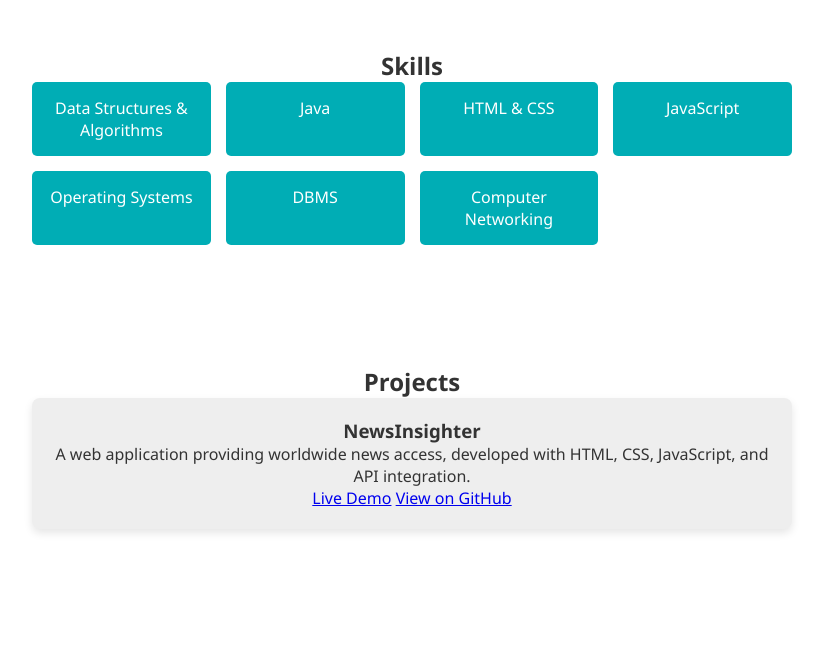
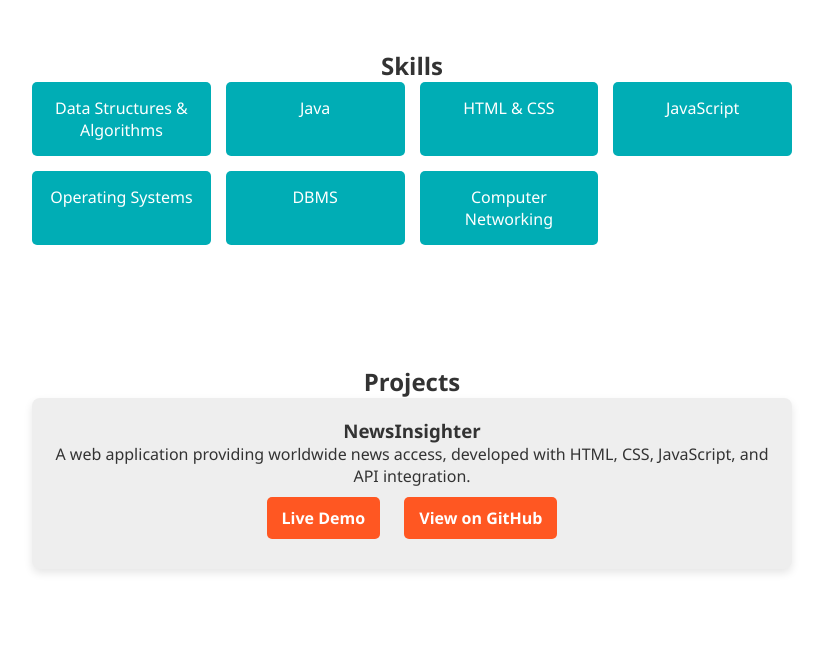
Before and after one commit to DevAkshatC/News-Insighter, a plain HTML site: page index.html in a window 1280 px wide. Shown: the part 1030-1676 px from the top of the page, without its empty margins (228-1051 px from the left). Drawn offline with Linux system fonts and the light colour scheme.

Commit message:
Update style.css

```diff
--- a/style.css
+++ b/style.css
@@ -57,6 +57,22 @@ body {
     background-color: #ff5722;
     transform: scale(1.1);
 }
+.project-link {
+    display: inline-block;
+    margin: 10px;
+    padding: 10px 15px;
+    background-color: #ff5722;
+    color: #fff;
+    text-decoration: none;
+    border-radius: 5px;
+    font-weight: bold;
+    transition: background-color 0.3s;
+}
+
+.project-link:hover {
+    background-color: #00adb5;
+}
+
 
 
 @keyframes bgAnimation {
```
